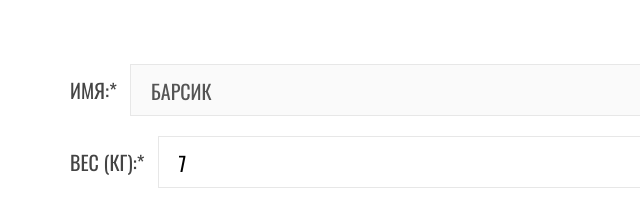
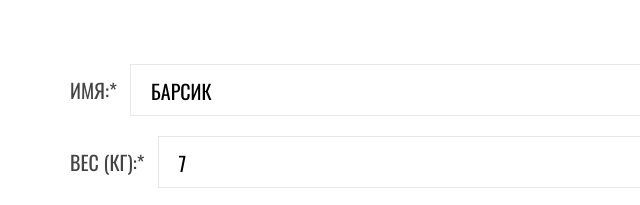
Before and after one commit to ulas-mikhail/2393761-cat-energy-30, a website: page source/form.html in a window 1280 px wide. Shown: the part 318-523 px from the top of the page, 0-640 px from the left. Drawn offline with nearby package versions, Linux system fonts and the light colour scheme; files that its build step writes are made by us from their sources.

Commit message:
убрал disabled

```diff
--- a/source/form.html
+++ b/source/form.html
@@ -78,7 +78,7 @@
 								<label class="survey-animal__label survey-animal__label--input" for="animal-name">
 									<span class="survey-animal__title form-data">имя:*</span>
 									<span class="survey-animal__wrapper-input">
-                    <input class="survey-animal__input input-field" placeholder="Укажите имя владельца" id="animal-name" type="text" name="selection-name" value="БАРСИК" required disabled>
+										<input class="survey-animal__input input-field" placeholder="Укажите имя владельца" id="animal-name" type="text" name="selection-name" value="БАРСИК" required>
 									</span>
 								</label>
 								<label class="survey-animal__label survey-animal__label--input" for="animal-weight">
```
Lines whose indentation alone changed are shown as unchanged.
